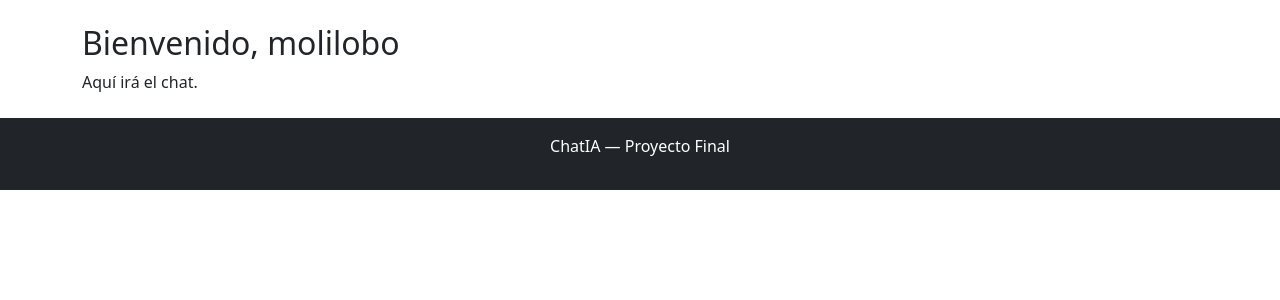
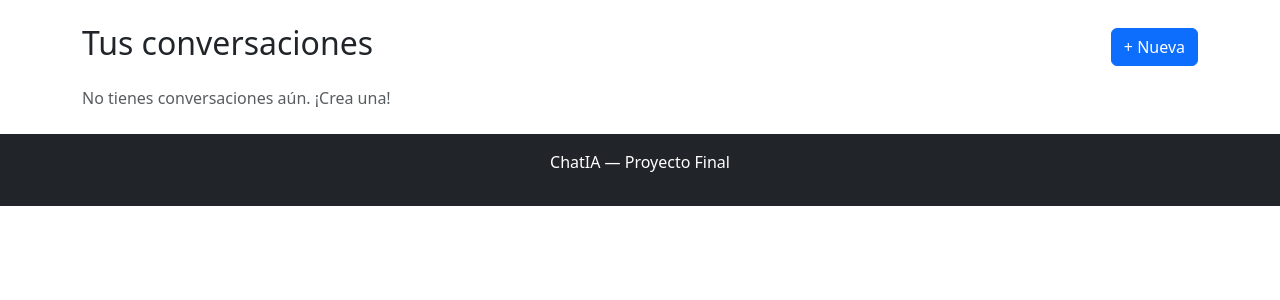
Before and after one commit to molilobo/final-chatia, a Django app: page /chat/ in a window 1280 px wide. Shown: the part 168-468 px from the top of the page. Run offline with Django 5.2, Linux system fonts and the light colour scheme; a user stored in the database is signed in.

Commit message:
Update file chat_home.html

```diff
--- a/chat/templates/chat/chat_home.html
+++ b/chat/templates/chat/chat_home.html
@@ -3,6 +3,21 @@
 {% block title %}Chats{% endblock %}
 
 {% block content %}
-<h2>Bienvenido, {{ user.username }}</h2>
-<p>Aquí irá el chat.</p>
+<div class="d-flex justify-content-between align-items-center mb-3">
+    <h2>Tus conversaciones</h2>
+    <a href="/chat/nueva/" class="btn btn-primary">+ Nueva</a>
+</div>
+
+{% if conversaciones %}
+    <ul class="list-group">
+    {% for conv in conversaciones %}
+        <li class="list-group-item d-flex justify-content-between">
+            <a href="/chat/{{ conv.id }}/">{{ conv.titulo }}</a>
+            <small class="text-muted">{{ conv.creada|date:"d/m/Y H:i" }}</small>
+        </li>
+    {% endfor %}
+    </ul>
+{% else %}
+    <p class="text-muted">No tienes conversaciones aún. ¡Crea una!</p>
+{% endif %}
 {% endblock %}
```
